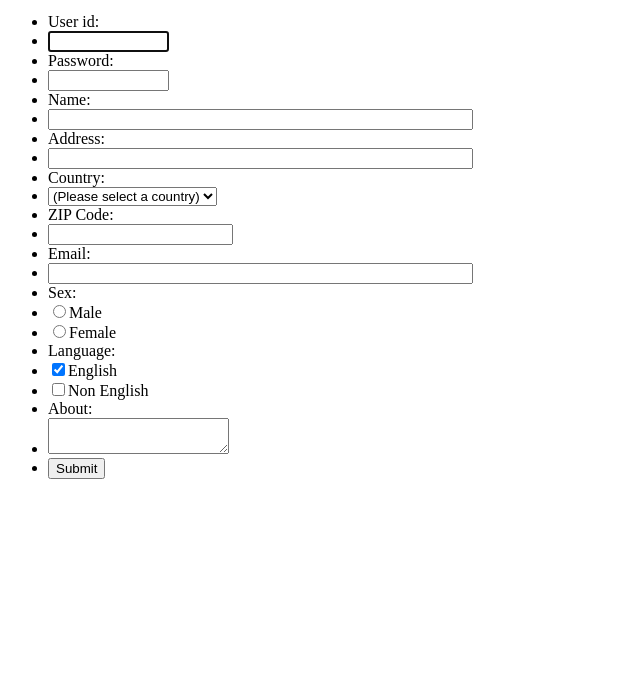
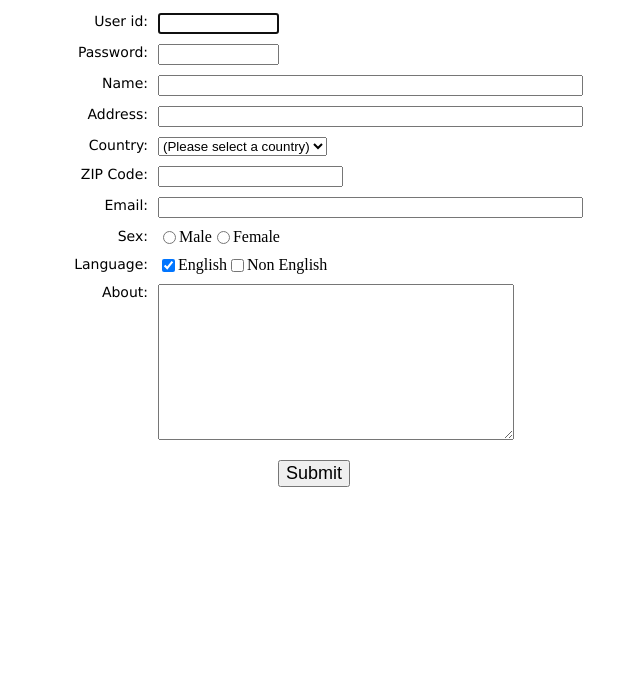
Before and after one commit to amits202104122/mynewproject, a plain HTML site: page index.html in a window 1280 px wide. Shown: the part 101-800 px from the top of the page, without its empty margins (0-640 px from the left). Drawn offline with Linux system fonts and the light colour scheme.

Commit message:
Update index.html

```diff
--- a/index.html
+++ b/index.html
@@ -4,8 +4,8 @@
 <title>registration form</title>
 <meta name="keywords" content="example, JavaScript Form Validation, Sample registration form" />
 <meta name="description" content="This document is an example of JavaScript Form Validation using a sample registration form. " />
-<link rel='stylesheet' href='js-form-validation.css' type='text/css' />
-<script src="sample-registration-form-validation.js"></script>
+<link rel='stylesheet' href='valid.css' type='text/css' />
+<script src="valid.js"></script>
 </head>
 <body onload="document.registration.userid.focus();">
 <h1>Registration Form</h1>
```
